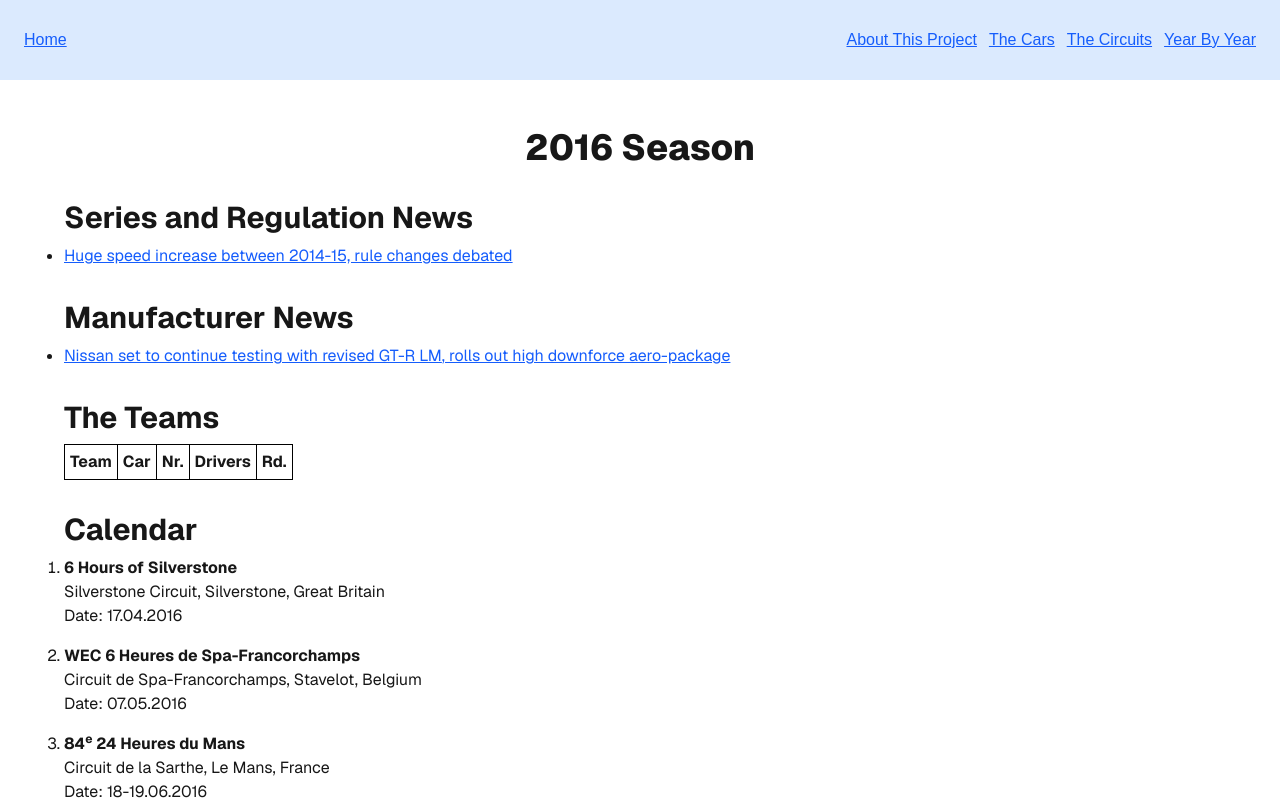
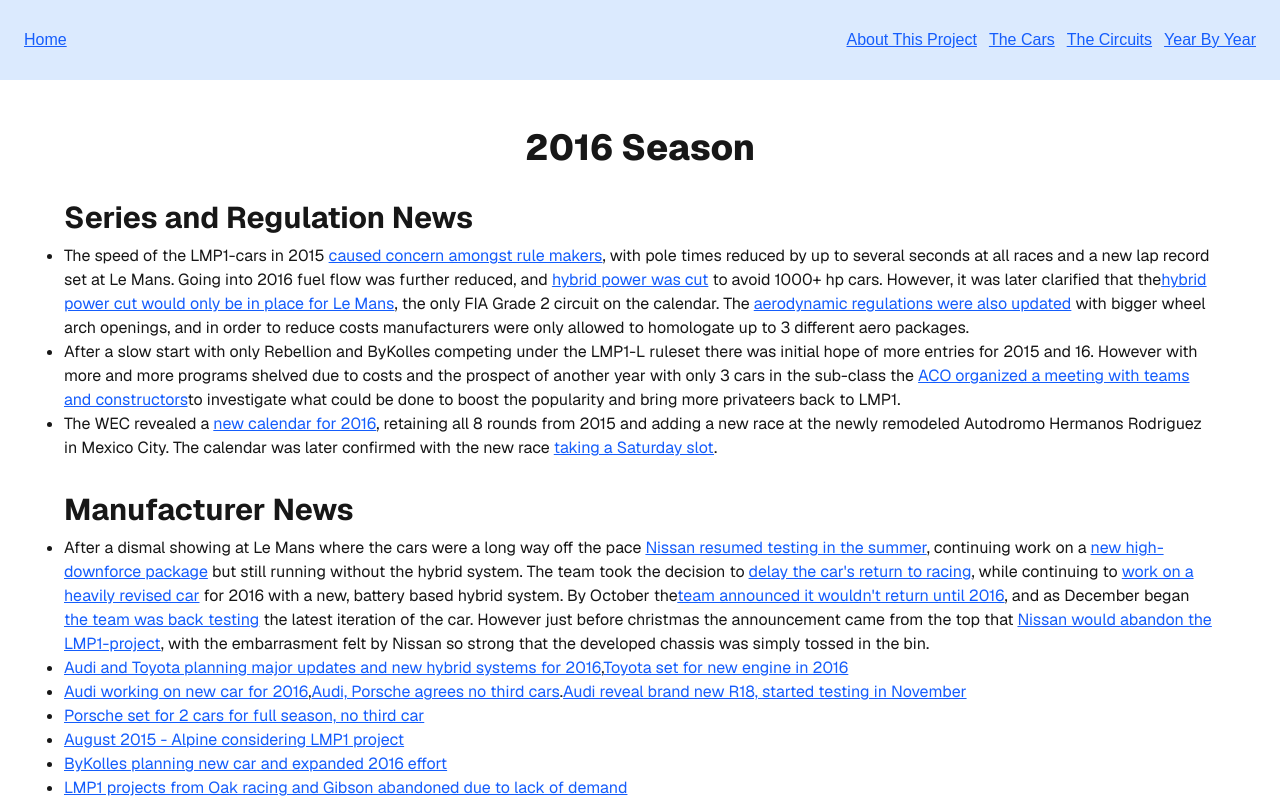
Before and after one commit to RasmusKodehode/sportscar-encyclopedia, a Next.js app: page /year-by-year/2016 in a window 1280 px wide. Shown: the top 800 px of the page. Built offline with nearby package versions, Linux system fonts and the light colour scheme.

Commit message:
more 2016 season news

```diff
--- a/app/year-by-year/2004/page.tsx
+++ b/app/year-by-year/2004/page.tsx
@@ -151,7 +151,7 @@
               >
                 Team Joest exited sportscar racing
               </a>{" "}
-              and moved to DTM, after its duel program in 2003. Audi Sport UK
+              and moved to DTM, after its duel program in 2003. Audi Sport UK{" "}
               <a
                 href="https://archive.dailysportscar.com/subscribers/news/lemans/2003lemans/lemans243.htm"
                 target="_blank"
@@ -166,7 +166,7 @@
                 rel="noopener noreferrer"
               >
                 Team Goh returned with the same R8
-              </a>
+              </a>{" "}
               it ran in 2003, also planning to enter the full LMES season and Le
               Mans. Champion Racing was the last to announce their program, with{" "}
               <a
--- a/app/year-by-year/2016/page.tsx
+++ b/app/year-by-year/2016/page.tsx
@@ -9,13 +9,80 @@
           <h2>Series and Regulation News</h2>
           <ul>
             <li>
+              The speed of the LMP1-cars in 2015{" "}
               <a
                 href="https://www.dailysportscar.com/2015/06/10/2015-lmp1-performance-sparks-potential-performance-curb.html"
                 target="_blank"
                 rel="noopener noreferrer"
               >
-                Huge speed increase between 2014-15, rule changes debated
+                caused concern amongst rule makers
               </a>
+              , with pole times reduced by up to several seconds at all races
+              and a new lap record set at Le Mans. Going into 2016 fuel flow was
+              further reduced, and{" "}
+              <a
+                href="https://www.dailysportscar.com/2015/09/30/world-motorsport-council-limits-lmp1-power-and-counts-out-hulkenberg-le-mans-defence.html"
+                target="_blank"
+                rel="noopener noreferrer"
+              >
+                hybrid power was cut
+              </a>{" "}
+              to avoid 1000+ hp cars. However, it was later clarified that the
+              <a
+                href="https://www.dailysportscar.com/2015/10/06/world-motorsport-council-clarifications-2-hybrid-power-cap.html"
+                target="_blank"
+                rel="noopener noreferrer"
+              >
+                hybrid power cut would only be in place for Le Mans
+              </a>
+              , the only FIA Grade 2 circuit on the calendar. The{" "}
+              <a
+                href="https://www.dailysportscar.com/2015/12/26/whats-new-in-2016-part-1-lmp1.html"
+                target="_blank"
+                rel="noopener noreferrer"
+              >
+                aerodynamic regulations were also updated
+              </a>{" "}
+              with bigger wheel arch openings, and in order to reduce costs
+              manufacturers were only allowed to homologate up to 3 different
+              aero packages.
+            </li>
+            <li>
+              After a slow start with only Rebellion and ByKolles competing
+              under the LMP1-L ruleset there was initial hope of more entries
+              for 2015 and 16. However with more and more programs shelved due
+              to costs and the prospect of another year with only 3 cars in the
+              sub-class the{" "}
+              <a
+                href="https://www.dailysportscar.com/2015/11/24/aco-meet-current-and-prospective-lmp1-privateers-survival-agenda-proposed.html"
+                target="_blank"
+                rel="noopener noreferrer"
+              >
+                ACO organized a meeting with teams and constructors
+              </a>
+              to investigate what could be done to boost the popularity and
+              bring more privateers back to LMP1.
+            </li>
+            <li>
+              The WEC revealed a{" "}
+              <a
+                href="https://www.dailysportscar.com/2015/09/19/2016-fia-wec-calendar-announced-mexico-race-added.html"
+                target="_blank"
+                rel="noopener noreferrer"
+              >
+                new calendar for 2016
+              </a>
+              , retaining all 8 rounds from 2015 and adding a new race at the
+              newly remodeled Autodromo Hermanos Rodriguez in Mexico City. The
+              calendar was later confirmed with the new race{" "}
+              <a
+                href="https://www.dailysportscar.com/2015/12/03/2016-fia-wec-calendar-confirmed.html"
+                target="_blank"
+                rel="noopener noreferrer"
+              >
+                taking a Saturday slot
+              </a>
+              .
             </li>
           </ul>
         </div>
@@ -23,19 +90,146 @@
           <h2>Manufacturer News</h2>
           <ul>
             <li>
+              After a dismal showing at Le Mans where the cars were a long way
+              off the pace{" "}
               <a
                 href="https://www.dailysportscar.com/2015/07/16/nissan-to-test-revised-gt-r-lm-at-cota.html"
                 target="_blank"
                 rel="noopener noreferrer"
               >
-                Nissan set to continue testing with revised GT-R LM
+                Nissan resumed testing in the summer
               </a>
+              , continuing work on a{" "}
               <a
                 href="https://www.dailysportscar.com/2015/07/30/nissans-cota-test-sees-progress-with-revised-gt-r-lm.html"
                 target="_blank"
                 rel="noopener noreferrer"
               >
-                , rolls out high downforce aero-package
+                new high-downforce package
+              </a>{" "}
+              but still running without the hybrid system. The team took the
+              decision to{" "}
+              <a
+                href="https://www.dailysportscar.com/2015/08/07/nissan-to-address-technical-issues-of-lm-p1-car-before-returning-to-fia-wec.html"
+                target="_blank"
+                rel="noopener noreferrer"
+              >
+                delay the car's return to racing
+              </a>
+              , while continuing to{" "}
+              <a
+                href="https://www.dailysportscar.com/2015/08/07/catching-up-with-darren-cox-on-the-state-of-play-with-nissans-lmp1-programme.html"
+                target="_blank"
+                rel="noopener noreferrer"
+              >
+                work on a heavily revised car
+              </a>{" "}
+              for 2016 with a new, battery based hybrid system. By October the
+              <a
+                href="https://www.dailysportscar.com/2015/10/01/nissan-lmp1-not-to-race-again-until-2016.html"
+                target="_blank"
+                rel="noopener noreferrer"
+              >
+                team announced it wouldn't return until 2016
+              </a>
+              , and as December began{" "}
+              <a
+                href="https://www.dailysportscar.com/2015/12/07/nissan-lmp1-test-underway-no-hybrid-until-new-year.html"
+                target="_blank"
+                rel="noopener noreferrer"
+              >
+                the team was back testing
+              </a>{" "}
+              the latest iteration of the car. However just before christmas the
+              announcement came from the top that{" "}
+              <a
+                href="https://www.dailysportscar.com/2015/12/22/nissan-decides-to-not-participate-in-2016-wec-lmp1.html"
+                target="_blank"
+                rel="noopener noreferrer"
+              >
+                Nissan would abandon the LMP1-project
+              </a>
+              , with the embarrasment felt by Nissan so strong that the
+              developed chassis was simply tossed in the bin.
+            </li>
+            <li>
+              <a
+                href="https://www.dailysportscar.com/2015/08/24/auto-hebdo-report-planned-changes-to-2016-toyota-and-audi-lmp1s.html"
+                target="_blank"
+                rel="noopener noreferrer"
+              >
+                Audi and Toyota planning major updates and new hybrid systems
+                for 2016
+              </a>
+              ,
+              <a
+                href="https://www.dailysportscar.com/2015/11/19/fia-wec-bahrain-lmp1-manufacturers-notes.html"
+                target="_blank"
+                rel="noopener noreferrer"
+              >
+                Toyota set for new engine in 2016
+              </a>
+            </li>
+            <li>
+              <a
+                href="https://www.dailysportscar.com/2015/08/29/reinke-we-should-discuss-leaving-the-rules-as-they-are.html"
+                target="_blank"
+                rel="noopener noreferrer"
+              >
+                Audi working on new car for 2016
+              </a>
+              ,
+              <a
+                href="https://www.dailysportscar.com/2015/11/29/audi-and-porsche-agree-to-two-car-le-mans-campaigns-for-2016.html"
+                target="_blank"
+                rel="noopener noreferrer"
+              >
+                Audi, Porsche agrees no third cars
+              </a>
+              .
+              <a
+                href="https://www.dailysportscar.com/2015/11/29/audi-sport-reveal-2016-r18-e-tron-quattro-and-confirm-2-car-le-mans-effort.html"
+                target="_blank"
+                rel="noopener noreferrer"
+              >
+                Audi reveal brand new R18, started testing in November
+              </a>
+            </li>
+            <li>
+              <a
+                href="https://www.dailysportscar.com/2015/11/29/porsche-confirms-two-car-le-mans-effort-and-retains-2015-factory-wec-drivers.html"
+                target="_blank"
+                rel="noopener noreferrer"
+              >
+                Porsche set for 2 cars for full season, no third car
+              </a>
+            </li>
+            <li>
+              <a
+                href="https://www.dailysportscar.com/2015/08/31/philippe-sinault-on-alpine-lmp1-lmp2-and-gt-are-being-considered.html"
+                target="_blank"
+                rel="noopener noreferrer"
+              >
+                August 2015 - Alpine considering LMP1 project
+              </a>
+            </li>
+            <li>
+              <a
+                href="https://www.dailysportscar.com/2015/11/03/bykolles-look-for-brighter-future-two-new-chassis-in-build-for-2016.html"
+                target="_blank"
+                rel="noopener noreferrer"
+              >
+                ByKolles planning new car and expanded 2016 effort
+              </a>
+            </li>
+            <li>
+              <a
+                href="https://www.dailysportscar.com/2015/11/05/lmp1-privateer.html"
+                target="_blank"
+                rel="noopener noreferrer"
+              >
+                LMP1 projects from Oak racing and Gibson abandoned due to lack
+                of demand
               </a>
             </li>
           </ul>
--- a/app/year-by-year/2017/page.tsx
+++ b/app/year-by-year/2017/page.tsx
@@ -37,6 +37,20 @@
                 rel="noopener noreferrer"
               >
                 Strakka announces LMP1 project for 2017
+              </a>
+              ,
+              <a href="https://www.dailysportscar.com/2015/11/03/proposed-new-strakka-and-greaves-lmp1-privateer-programmes-hit-the-buffers.html">
+                However the project was parked by November
+              </a>
+            </li>
+            <li>
+              <a
+                href="https://www.dailysportscar.com/2015/11/26/smp-racing-and-the-br01-the-way-forward.html"
+                target="_blank"
+                rel="noopener noreferrer"
+              >
+                BR Engineering could build a new LMP1 car following new LMP2
+                regs
               </a>
             </li>
           </ul>
```
Also changed, not shown: app/year-by-year/2015/page.tsx (+15 -5 lines).
